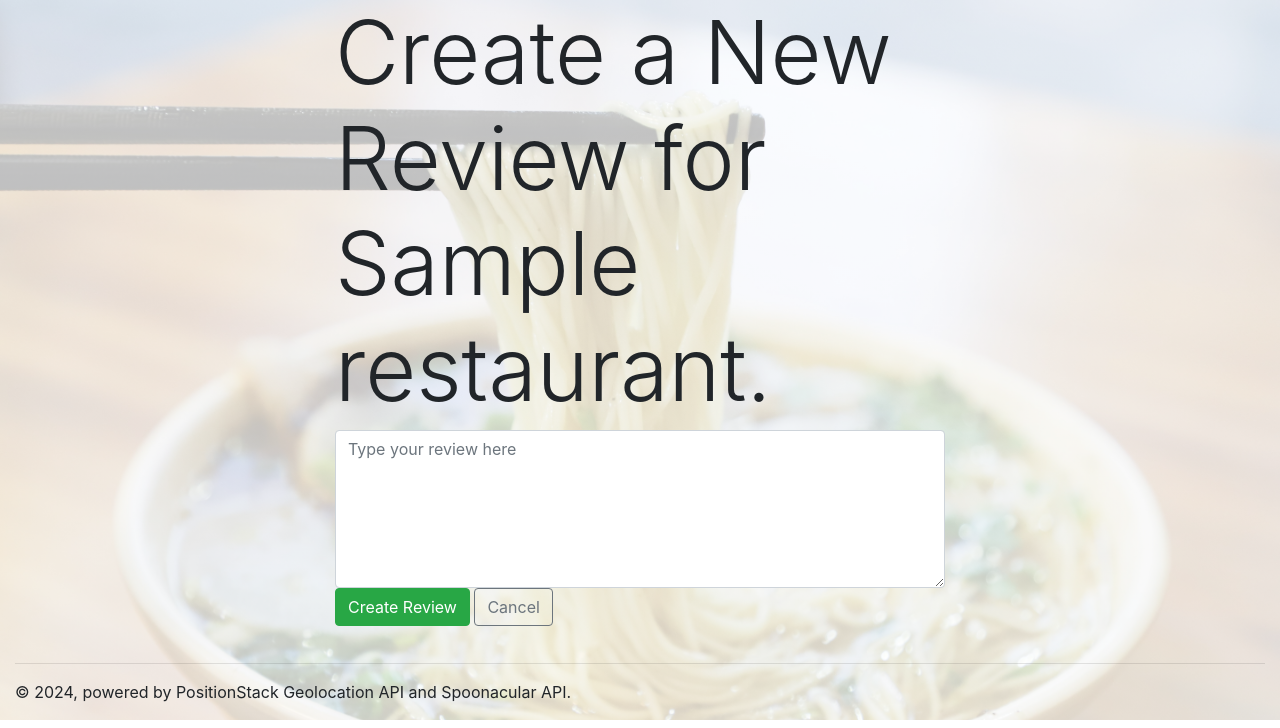
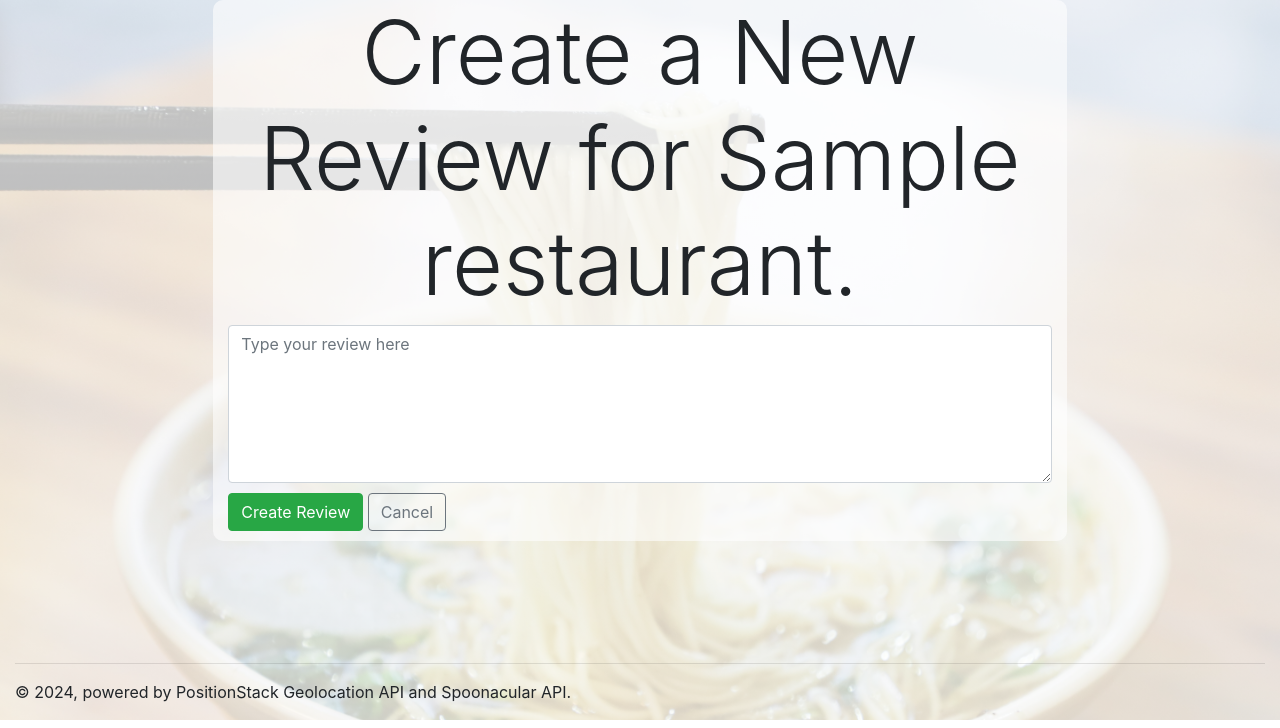
Before and after one commit to franklinkong981/Vote4Food, a Python web app: template templates/restaurants/add_review.html in a window 1280 px wide. Shown: the part 72-800 px from the top of the page. Run offline with Jinja, Linux system fonts and the light colour scheme; the template is opened without the code that fills it: most values are stand-ins (such as "Sample title", 1, 10 or a date in 2020); form fields are guessed from the names that the template uses; some libraries are stand-ins or nearby versions.

Commit message:
Changed styles of restaurant review forms

```diff
--- a/templates/restaurants/add_review.html
+++ b/templates/restaurants/add_review.html
@@ -4,8 +4,8 @@
 
 {% block content %}
 <div class="row justify-content-md-center">
-    <div class="col-md-6">
-      <h2 class="display-2">Create a New Review for {{restaurant.name}}.</h2>
+    <div class="form-section col-md-10 col-lg-8">
+      <h2 class="form-header display-2">Create a New Review for {{restaurant.name}}.</h2>
       <form method="POST">
         {{ form.hidden_tag() }}
 
@@ -30,8 +30,10 @@
           {{ form.content(placeholder="Type your review here", class="form-control", rows="6") }}
         </div>
 
-        <button class="btn btn-success">Create Review</button>
-        <a href="{{url_for('display_restaurant_page', restaurant_id=restaurant.id)}}" class="btn btn-outline-secondary">Cancel</a>
+        <div class="form-buttons">
+          <button class="btn btn-success">Create Review</button>
+          <a href="{{url_for('display_restaurant_page', restaurant_id=restaurant.id)}}" class="btn btn-outline-secondary">Cancel</a>
+        </div>
       </form>
     </div>
   </div>
```
Also changed, not shown: templates/restaurants/edit_review.html (+6 -4 lines).
